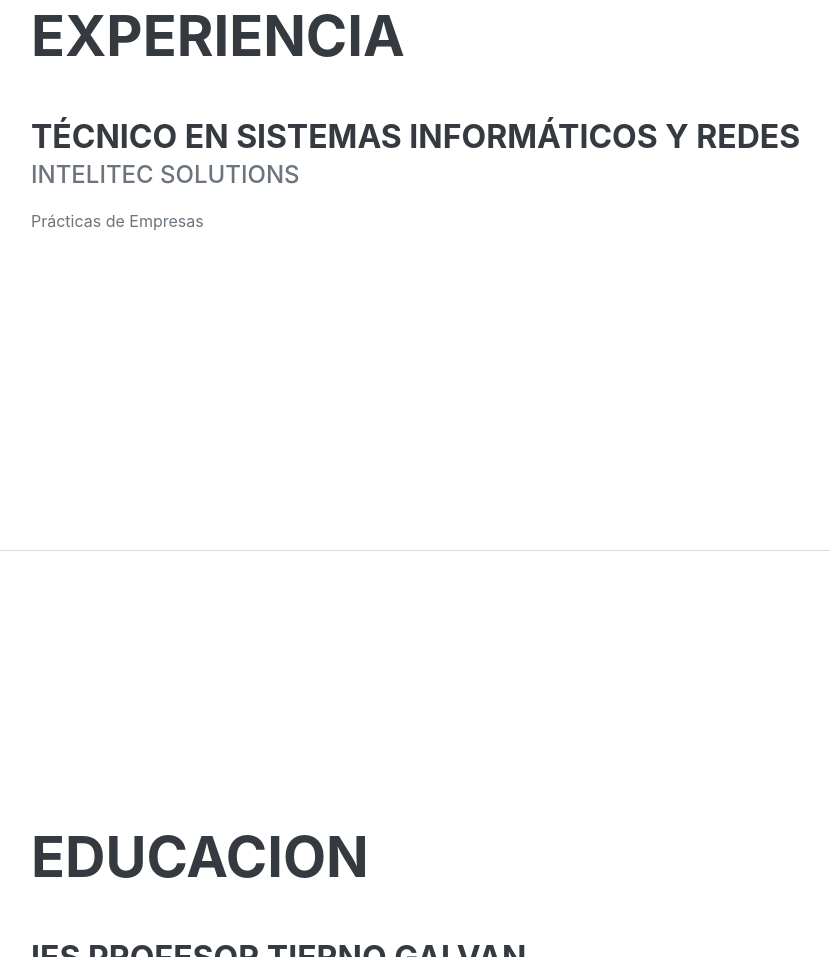
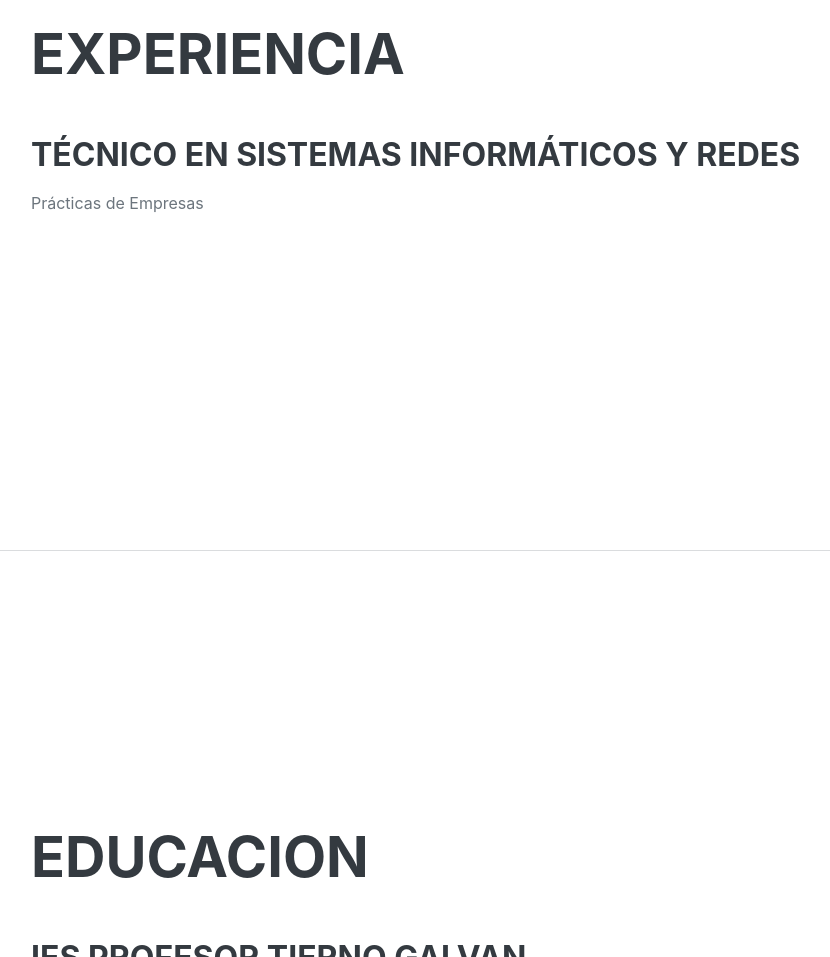
Before and after one commit to alexgg9/AlejandroGalvezIT, a plain HTML site: page index.html in a window 1280 px wide. Shown: the part 1051-2008 px from the top of the page, without its empty margins (289-1119 px from the left). Drawn offline with nearby package versions, Linux system fonts and the light colour scheme; a web font is replaced by a local one.

Commit message:
Update index.html

```diff
--- a/index.html
+++ b/index.html
@@ -61,7 +61,7 @@
                     <div class="d-flex flex-column flex-md-row justify-content-between mb-5">
                         <div class="flex-grow-1">
                             <h3 class="mb-0">Técnico en Sistemas informáticos y Redes</h3>
-                            <div class="subheading mb-3">Intelitec Solutions</div>
+                            <div class="subheading mb-3"></div>
                             <p>Prácticas de Empresas</p>
                         </div>
                     </div>
```
